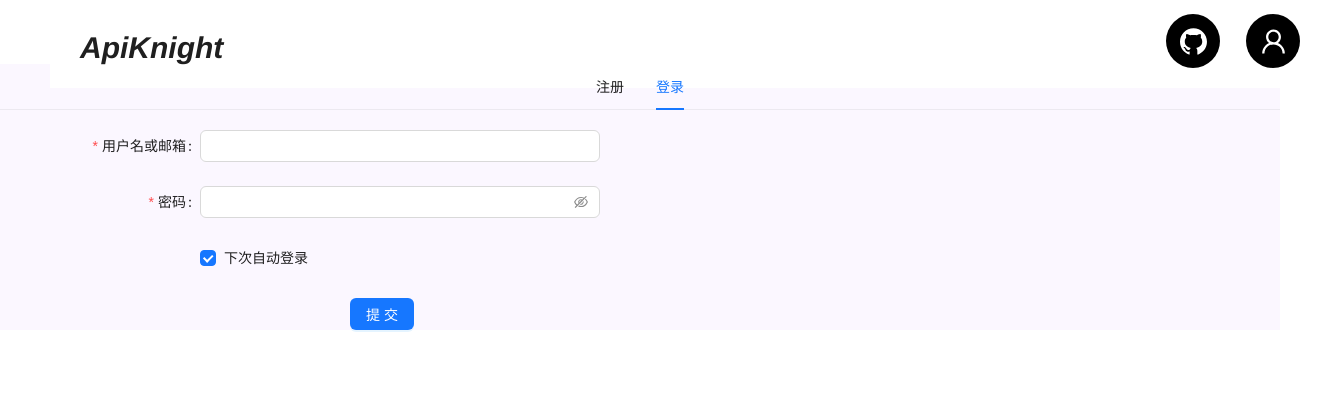
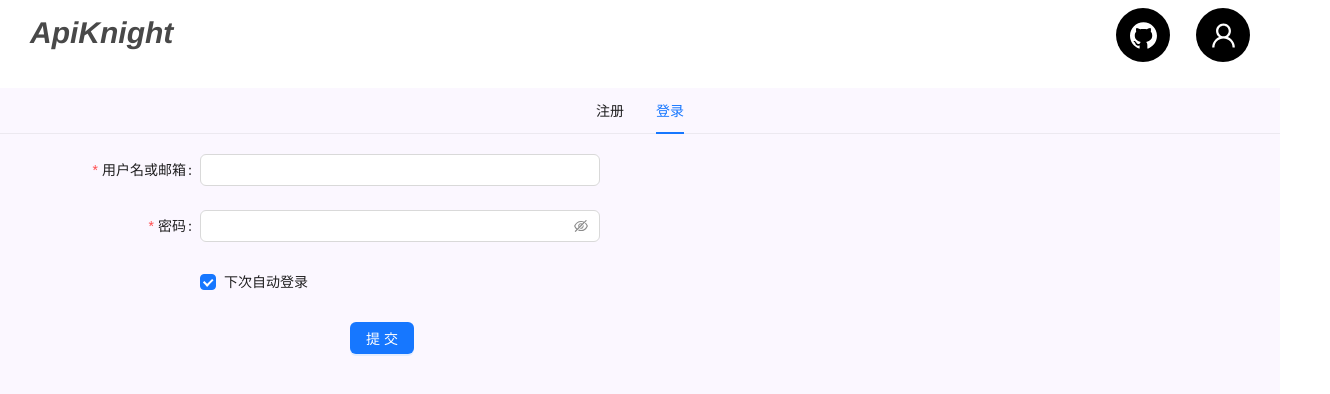
Before and after one commit to ApiKnight/ApiKnight, a React (Vite) app: page /user/login in a window 1280 px wide. Shown: the top 394 px of the page, 1330 px wide, since content can reach past the window. Built offline with nearby package versions, Linux system fonts and the light colour scheme.

Commit message:
login样式

```diff
--- a/src/pages/user/login/index.tsx
+++ b/src/pages/user/login/index.tsx
@@ -116,10 +116,8 @@
 
   return (
     <>
-      <Header style={{ backgroundColor: '#ffffff' }}>
         <HeaderNav ifHideUser={false} />
-      </Header>
-      <Content style={{ backgroundColor: '#fbf7ff' }}>
+      <Content style={{ backgroundColor: '#fbf7ff', height: '89vh', width: '100vw'}}>
         <Menu
           onClick={onClick}
           style={{
```
